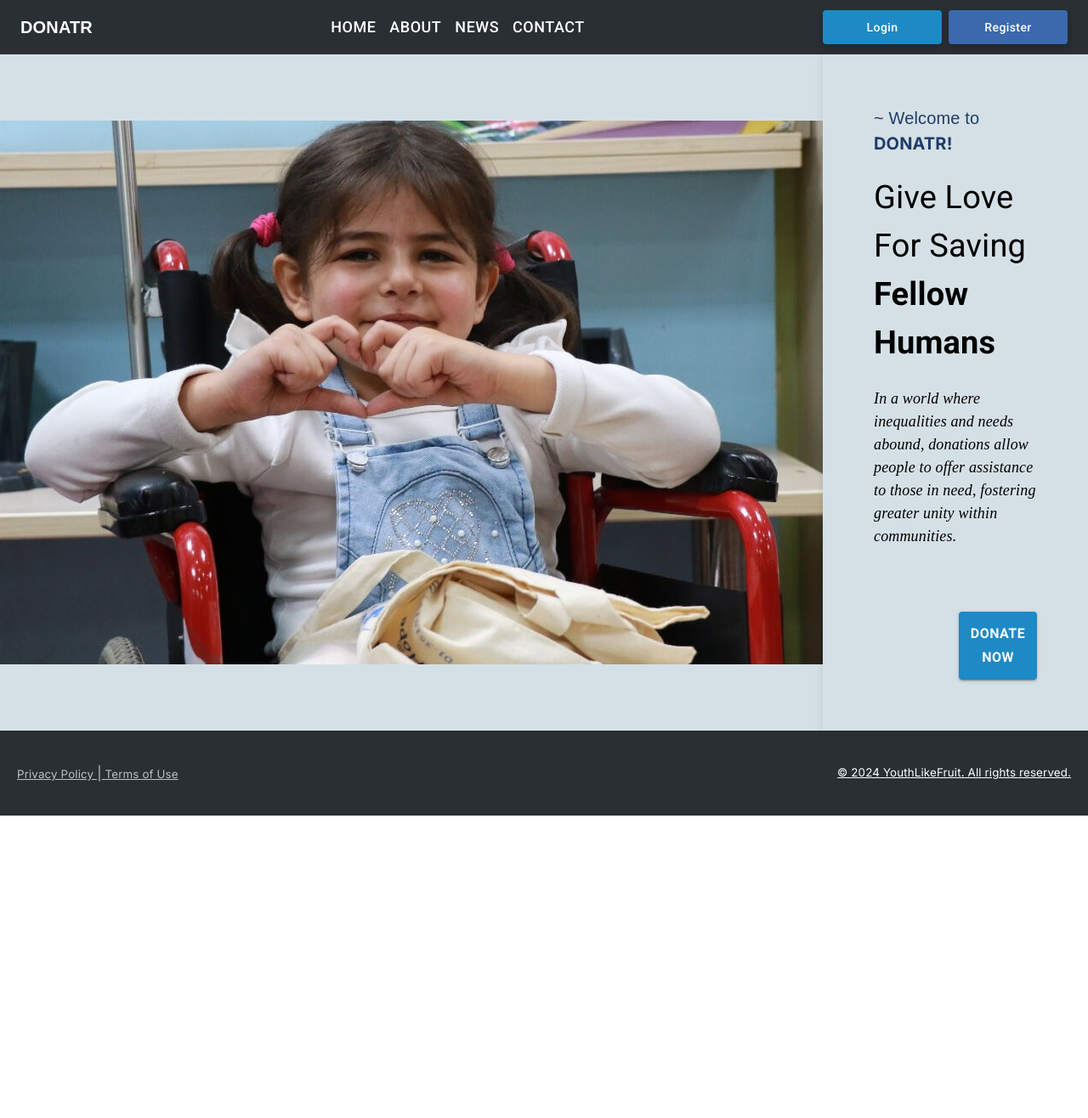
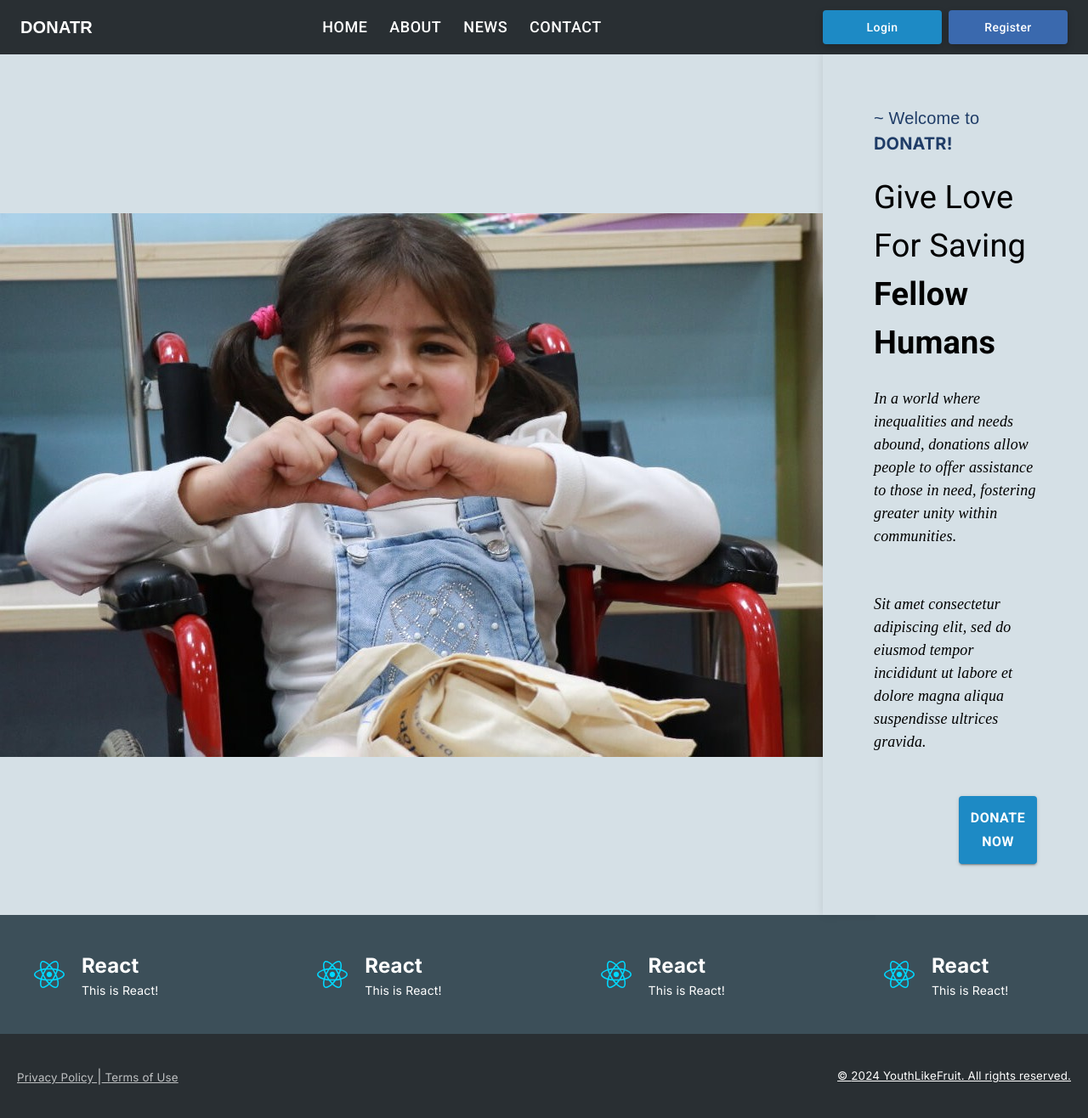
Before and after one commit to ahmedhussein107/DONATR, a React (Vite) app in the folder youth-like-fruits/: page / in a window 1280 px wide. Shown: the whole page at 85% size. Before the commit the page ends 960 px from the top, so only its background shows below. Built offline with nearby package versions, Linux system fonts and the light colour scheme.

Commit message:
cards in the home page still need to be implemented

```diff
--- a/youth-like-fruits/src/App.jsx
+++ b/youth-like-fruits/src/App.jsx
@@ -6,12 +6,17 @@ import ElevateAppBar from './Components/ElevateAppBar/ElevateAppBar.jsx'
 import Footer from './Components/Footer/Footer.jsx'
 import SideParagraph from './Components/SideParagraph/SideParagraph.jsx'
 import TextLayout from './Components/Layout/Layout.jsx'
+import TriggersTooltips from './Components/TriggersToolTips/TriggersToolTips.jsx'
+import DonationList from './Components/DonationList/DonationList.jsx'
 
 function App() {
   // const [count, setCount] = useState(0)
-  const itemsList = ["Home" , "About" , "News" , "Contact"];
-  const buttonsList = ["login" , "register"]
-  const iconsList = [reactLogo]
+  const donationCardList = [
+      {icon: reactLogo , title: "React" , description: "This is React!"},
+      {icon: reactLogo , title: "React" , description: "This is React!"},
+      {icon: reactLogo , title: "React" , description: "This is React!"},
+      {icon: reactLogo , title: "React" , description: "This is React!"}
+    ]
   return (
     <div className='container'>
       <ElevateAppBar></ElevateAppBar>
@@ -19,6 +24,7 @@ function App() {
           <img className='homeImage' src = {homePic} alt="home image"></img>
           <TextLayout></TextLayout>
       </div>
+      <DonationList list = {donationCardList}/>
       <Footer></Footer>
     </div>
   )
--- /dev/null
+++ b/youth-like-fruits/src/Components/DonationCard/DonationCard.jsx
@@ -0,0 +1,36 @@
+
+import React from 'react'
+
+function DonationCard(props) {
+    const icon = props.icon;
+    const title = props.title;
+    const description = props.description;
+  return (
+    <div style= {{
+                    display: 'flex',
+                    background: '#3c4f59',
+                    flexDirection: 'row',
+                    alignItems: 'center',
+                    padding: '10px',
+                    minWidth: '250px',
+                    maxWidth: '350px',
+                    minHeight: '140px',
+                    maxHeight: '180px',
+                    marginLeft: '30px'
+                }}>
+        <img src = {icon} alt = "this is the icon"></img>
+        <div style={{fontFamily: "Roboto" , marginLeft: '20px'}}>
+            <h6 style={{fontSize: "24px" , fontWeight: "bold" , marginTop: '10px'}}>{title}</h6>
+            <p style={{fontSize: "14px" , fontWeight: "400", marginBottom: '10px'}}>{description}</p>
+        </div>
+    </div>
+  )
+}
+
+DonationCard.defaultProps = {
+    icon: "",
+    title: "",
+    description: ""
+}
+
+export default DonationCard
--- /dev/null
+++ b/youth-like-fruits/src/Components/DonationList/DonationList.css
@@ -0,0 +1,9 @@
+ul{
+    min-width: 100%;
+    min-height: 70px;
+    background: #3c4f59;
+    display: flex;
+    flex-direction: row;
+    align-items: center;
+    justify-content: space-between;
+}
--- /dev/null
+++ b/youth-like-fruits/src/Components/DonationList/DonationList.jsx
@@ -0,0 +1,19 @@
+
+import React from 'react'
+import DonationCard from '../DonationCard/DonationCard';
+import './DonationList.css'
+
+function DonationList(props) {
+    const list = <ul>
+                    {props.list.map
+                        (item =>
+                        <DonationCard icon = {item.icon}
+                        title = {item.title}
+                        description = {item.description}/>)}
+                </ul>
+  return (
+    <div>{list}</div>
+  )
+}
+
+export default DonationList
--- a/youth-like-fruits/src/Components/ElevateAppBar/ElevateAppBar.jsx
+++ b/youth-like-fruits/src/Components/ElevateAppBar/ElevateAppBar.jsx
@@ -42,11 +42,11 @@ export default function ElevateAppBar(props) {
               DONATR
             </Typography>
             <Box sx={{ flexGrow: 1 }} />
-            <Box sx={{ display: 'flex', justifyContent: 'center' }}>
-              <Button color="inherit" sx={{ fontSize: '18px' , fontFamily: 'Roboto' }}> Home</Button>
-              <Button color="inherit" sx={{ fontSize: '18px' , fontFamily: 'Roboto' }}>About</Button>
-              <Button color="inherit" sx={{ fontSize: '18px' , fontFamily: 'Roboto' }}>News</Button>
-              <Button color="inherit" sx={{ fontSize: '18px' , fontFamily: 'Roboto' }}>Contact</Button>
+            <Box sx={{ display: 'flex', justifyContent: 'center'}}>
+              <Button color="inherit" sx={{ fontSize: '18px' , fontFamily: 'Roboto' , marginLeft: '10px' }}> Home</Button>
+              <Button color="inherit" sx={{ fontSize: '18px' , fontFamily: 'Roboto' , marginLeft: '10px' }}>About</Button>
+              <Button color="inherit" sx={{ fontSize: '18px' , fontFamily: 'Roboto' , marginLeft: '10px' }}>News</Button>
+              <Button color="inherit" sx={{ fontSize: '18px' , fontFamily: 'Roboto' , marginLeft: '10px' }}>Contact</Button>
             </Box>
             <Box sx={{ flexGrow: 1 }} />
             <Box sx={{ display: 'flex', alignItems: 'center' }}>
--- a/youth-like-fruits/src/Components/Layout/Layout.jsx
+++ b/youth-like-fruits/src/Components/Layout/Layout.jsx
@@ -30,7 +30,7 @@ function TextLayout(props) {
   };
 
   const buttonStyle = {
-    marginTop: '70px', // Add more space between paragraphs and button
+    marginTop: '50px', // Add more space between paragraphs and button
     backgroundColor: '#1D8AC5',
     fontSize: '16px',
     fontWeight: 'bold',
@@ -59,6 +59,13 @@ function TextLayout(props) {
         In a world where inequalities and needs abound, donations allow people to offer assistance to those in need, fostering greater unity within communities.
         </span>
       </p>
+      <br></br>
+      <br></br>
+      <p>
+        <span style={{ fontFamily: 'times new roman' , color: 'black' , fontStyle: 'italic', fontSize: '18px' , fontWeight: '150'}}>
+        Sit amet consectetur adipiscing elit, sed do eiusmod tempor incididunt ut labore et dolore magna aliqua suspendisse ultrices gravida.
+        </span>
+      </p>
       <Button variant="contained" color="primary" style={buttonStyle}>
         Donate now
       </Button>
--- /dev/null
+++ b/youth-like-fruits/src/Components/TriggersToolTips/TriggersToolTips.jsx
@@ -0,0 +1,89 @@
+import * as React from 'react';
+import Grid from '@mui/material/Grid';
+import Button from '@mui/material/Button';
+import Tooltip from '@mui/material/Tooltip';
+import ClickAwayListener from '@mui/material/ClickAwayListener';
+
+export default function TriggersTooltips() {
+  const [open, setOpen] = React.useState(false);
+
+  const handleTooltipClose = () => {
+    setOpen(false);
+  };
+
+  const handleTooltipOpen = () => {
+    setOpen(true);
+  };
+
+  return (
+    <div style={{ backgroundColor: '#3C4F59', padding: '22px', margin: '0-0px' }}>
+      <Grid container justifyContent="space-around">
+        <Grid item>
+          <Tooltip
+            disableFocusListener
+            title="Home Appliances"
+            arrow
+          >
+            <Button style={{ color: 'white' }}>
+              <svg width="55" height="55" viewBox="0 0 55 55" fill="none" xmlns="http://www.w3.org/2000/svg">
+                <path d="M36.0938 18.9062L24.1914 32.6562L18.9062 27.4785" fill="#91BE55"/>
+                <path d="M36.0938 18.9062L24.1914 32.6562L18.9062 27.4785" stroke="#91BE55" strokeLinecap="round" strokeLinejoin="round"/>
+                <path d="M49.7471 12.071C40.1414 10.3479 36.17 9.07178 27.5 5.15625C18.83 9.07178 14.8586 10.3479 5.25296 12.071C3.51272 39.6526 25.8436 49.1767 27.5 49.8438C29.1565 49.1767 51.4873 39.6526 49.7471 12.071Z" fill="#1D8AC5" stroke="#1D8AC5" strokeLinecap="round" strokeLinejoin="round"/>
+              </svg>
+            </Button>
+          </Tooltip>
+          <p style={{ color: 'white', fontSize: '12px', textAlign: 'center' }}>Lorem ipsum dolor sit amet, consectetur adipiscing elit.</p>
+        </Grid>
+        <Grid item style={{ textAlign: 'center' }}>
+          <Tooltip
+            disableFocusListener
+            title="School Supplies"
+            arrow
+          >
+            <Button style={{ color: 'white' }}>
+              <svg width="47" height="55" viewBox="0 0 47 43" fill="none" xmlns="http://www.w3.org/2000/svg">
+                <path d="M30.4205 12.5389C20.8718 6.37074 10.9889 10.7987 1.85808 1.1307C-0.268869 -1.12516 0.966483 26.4286 12.3962 36.87C20.7525 44.4969 33.655 43.6461 38.0055 36.234C42.3561 28.8219 39.9692 18.706 30.4205 12.5389ZM14.4264 21.3024C23.6647 30.0035 33.2253 35.1598 45.7936 37.0934L14.4264 21.3024Z" fill="#1D8AC5"/>
+                <path d="M14.4264 21.3024C23.6647 30.0035 33.2253 35.1598 45.7936 37.0934M30.4205 12.5389C20.8718 6.37074 10.9889 10.7987 1.85808 1.1307C-0.268869 -1.12516 0.966483 26.4286 12.3962 36.87C20.7525 44.4969 33.655 43.6461 38.0055 36.234C42.3561 28.8219 39.9692 18.706 30.4205 12.5389Z" stroke="#1D8AC5" strokeLinecap="round" strokeLinejoin="round"/>
+              </svg>
+            </Button>
+          </Tooltip>
+          <p style={{ color: 'white', fontSize: '12px', textAlign: 'center' }}>Lorem ipsum dolor sit amet, consectetur adipiscing elit.</p>
+        </Grid>
+        <Grid item>
+          <Tooltip
+            disableFocusListener
+            title="Blood Donations"
+            arrow
+          >
+            <Button style={{ color: 'white' }}>
+              <svg width="55" height="55" viewBox="0 0 55 55" fill="none" xmlns="http://www.w3.org/2000/svg">
+                <path d="M42.9688 34.375C42.9688 43.8679 36.9929 49.8438 27.5 49.8438C18.0071 49.8438 12.0312 43.8679 12.0312 34.375C12.0312 24.1882 23.1204 10.436 26.5214 6.45821C26.6424 6.31688 26.7926 6.20343 26.9616 6.12564C27.1306 6.04785 27.3145 6.00757 27.5005 6.00757C27.6866 6.00757 27.8705 6.04785 28.0395 6.12564C28.2085 6.20343 28.3587 6.31688 28.4797 6.45821C31.8796 10.436 42.9688 24.1882 42.9688 34.375Z" fill="#1D8AC5" stroke="#1D8AC5" strokeLinecap="round" strokeLinejoin="round"/>
+                <path d="M36.9531 35.2344C36.9531 37.2857 36.1383 39.2529 34.6878 40.7034C33.2373 42.1539 31.27 42.9688 29.2188 42.9688" fill="#1D8AC5"/>
+                <path d="M36.9531 35.2344C36.9531 37.2857 36.1383 39.2529 34.6878 40.7034C33.2373 42.1539 31.27 42.9688 29.2188 42.9688" stroke="#1D8AC5" strokeLinecap="round" strokeLinejoin="round"/>
+              </svg>
+            </Button>
+          </Tooltip>
+          <p style={{ color: 'white', fontSize: '12px', textAlign: 'center' }}>Lorem ipsum dolor sit amet, consectetur adipiscing elit.</p>
+        </Grid>
+        <Grid item>
+            <div>
+              <Tooltip
+                disableFocusListener
+                title="Medical Supplies"
+                arrow
+              >
+                <Button style={{ color: 'white' }}>
+                  <svg width="55" height="55" viewBox="0 0 55 55" fill="none" xmlns="http://www.w3.org/2000/svg">
+                    <path d="M42.9688 34.375C42.9688 43.8679 36.9929 49.8438 27.5 49.8438C18.0071 49.8438 12.0312 43.8679 12.0312 34.375C12.0312 24.1882 23.1204 10.436 26.5214 6.45821C26.6424 6.31688 26.7926 6.20343 26.9616 6.12564C27.1306 6.04785 27.3145 6.00757 27.5005 6.00757C27.6866 6.00757 27.8705 6.04785 28.0395 6.12564C28.2085 6.20343 28.3587 6.31688 28.4797 6.45821C31.8796 10.436 42.9688 24.1882 42.9688 34.375Z" fill="#1D8AC5" stroke="#1D8AC5" strokeLinecap="round" strokeLinejoin="round"/>
+                    <path d="M36.9531 35.2344C36.9531 37.2857 36.1383 39.2529 34.6878 40.7034C33.2373 42.1539 31.27 42.9688 29.2188 42.9688" fill="#1D8AC5"/>
+                    <path d="M36.9531 35.2344C36.9531 37.2857 36.1383 39.2529 34.6878 40.7034C33.2373 42.1539 31.27 42.9688 29.2188 42.9688" stroke="#1D8AC5" strokeLinecap="round" strokeLinejoin="round"/>
+                  </svg>
+                </Button>
+              </Tooltip>
+            </div>
+          <p style={{ color: 'white', fontSize: '12px', textAlign: 'center' }}>Lorem ipsum dolor sit amet, consectetur adipiscing elit.</p>
+        </Grid>
+      </Grid>
+    </div>
+  );
+}
```
